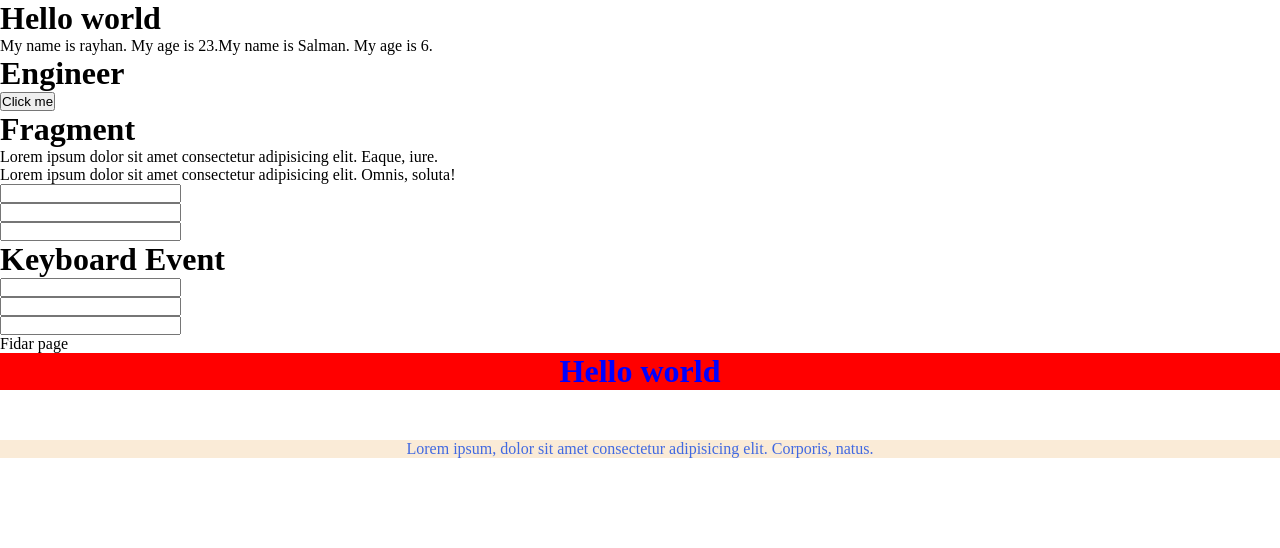
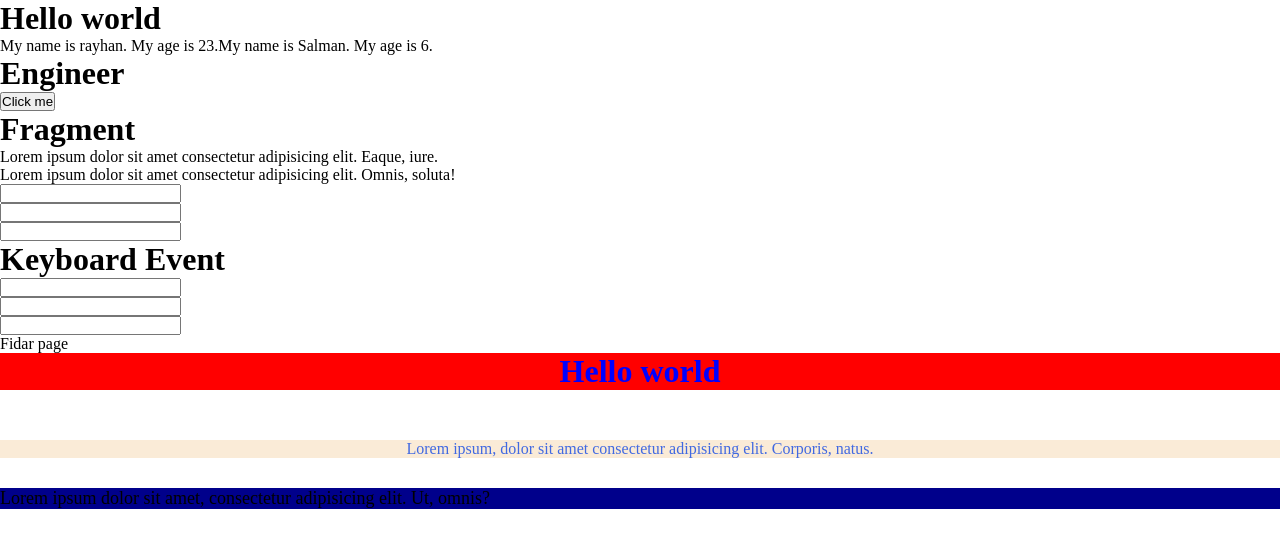
Before and after one commit to SayedUddinRayhan/React-Learning, a React (Create React App) app in the folder 01/first_app/: page / in a window 1280 px wide. Shown: the top 548 px of the page. Built offline with nearby package versions, Linux system fonts and the light colour scheme.

Commit message:
Learned css module

```diff
--- a/01/first_app/src/App.js
+++ b/01/first_app/src/App.js
@@ -10,6 +10,7 @@ import Keyboard from './Pages/Keyboard';
 import Adminpanel from './Pages/Adminpanel';
 import Fidar from './Pages/Fidar';
 import Style from './Pages/Style';
+import CSSmodule from './Pages/CSSmodule';
 function App() {
   return (
     <React.Fragment>
@@ -21,6 +22,7 @@ function App() {
       <Keyboard />
       <Adminpanel />
       <Style />
+      <CSSmodule />
     </React.Fragment>
   );
 }
--- /dev/null
+++ b/01/first_app/src/Pages/CSSmodule.jsx
@@ -0,0 +1,12 @@
+import React from 'react'
+import cssmodulestyle from './CSSmodule.module.css'
+
+function CSSmodule() {
+    return (
+        <div>
+            <p className={cssmodulestyle.cls1}>Lorem ipsum dolor sit amet, consectetur adipisicing elit. Ut, omnis?</p>
+        </div>
+    )
+}
+
+export default CSSmodule
--- /dev/null
+++ b/01/first_app/src/Pages/CSSmodule.module.css
@@ -0,0 +1,5 @@
+.cls1 {
+    background-color: darkblue;
+    font-size: large;
+    margin-top: 30px;
+}
```
